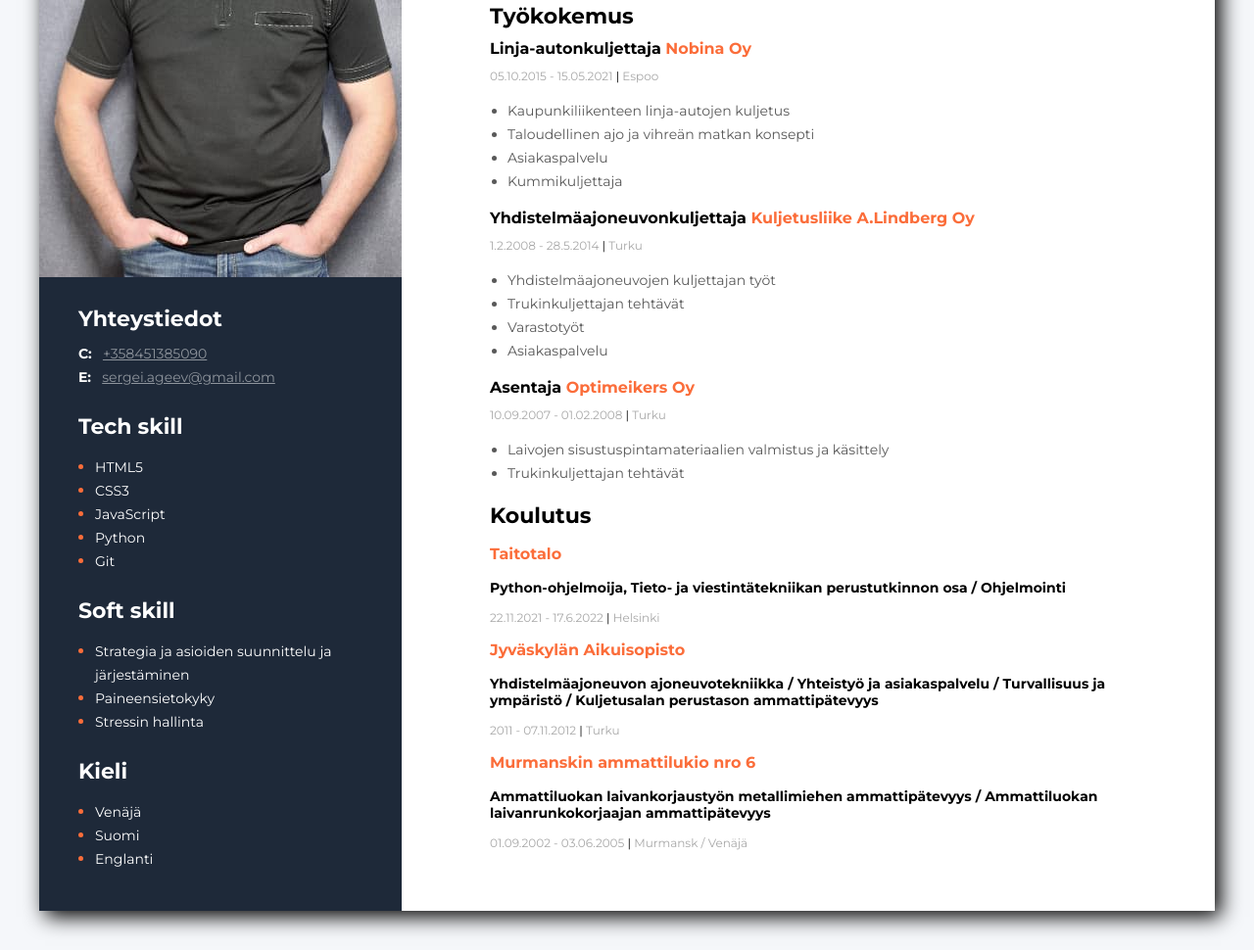
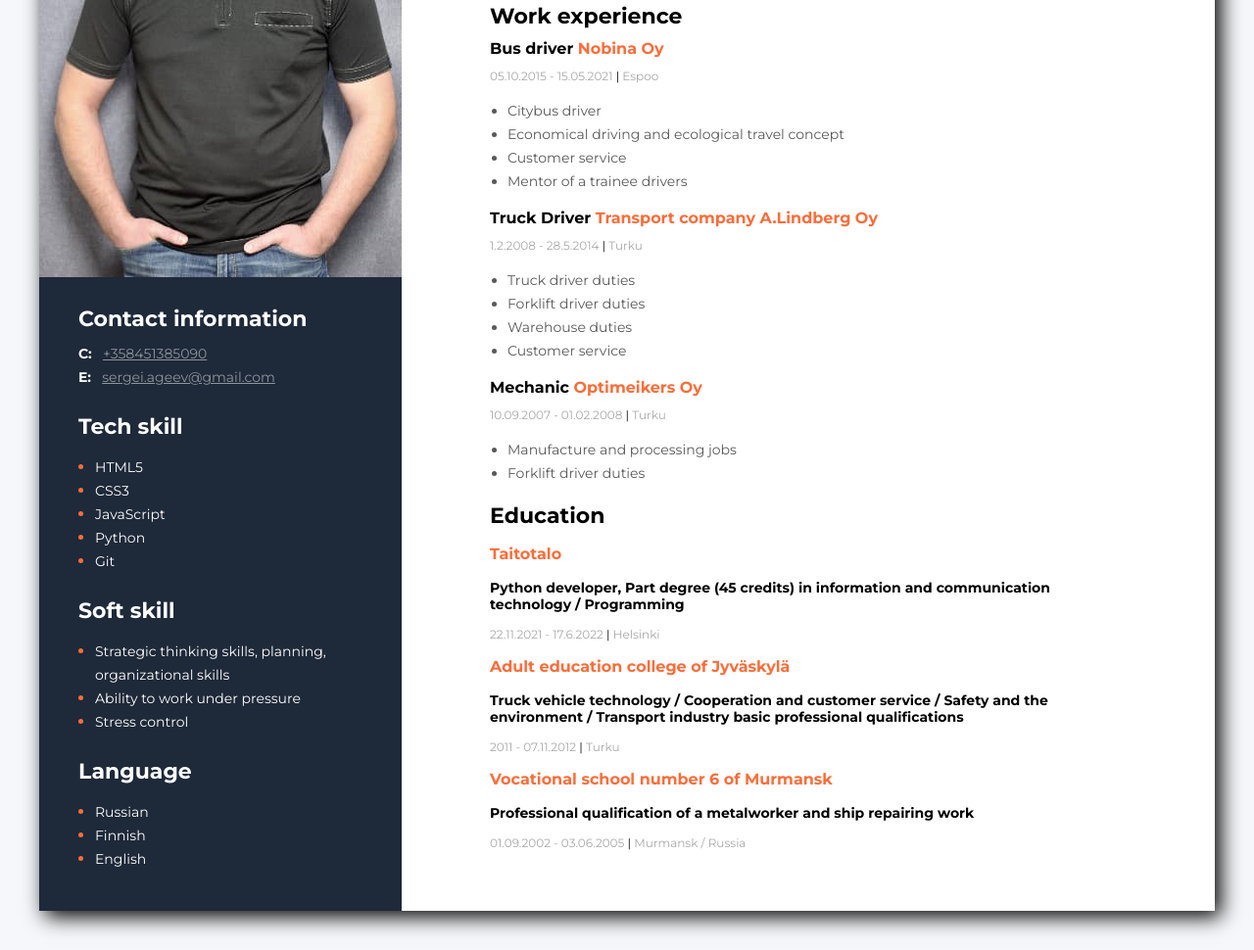
Before and after one commit to smfortman/cv, a plain HTML site: page index-eng.html in a window 1280 px wide. Shown: the part 392-1362 px from the top of the page at 98% size. Drawn offline with Linux system fonts and the light colour scheme.

Commit message:
translate fin to eng

```diff
--- a/index-eng.html
+++ b/index-eng.html
@@ -42,11 +42,11 @@
         </div>
         <!-- My work Experience section -->
         <div class="my_work_experience_section">
-          <h2 class="main_content_title">Työkokemus</h2>
+          <h2 class="main_content_title">Work experience</h2>
           <!-- The last company -->
           <div class="my_work_company_block">
             <h3 class="my_work_position">
-              Linja-autonkuljettaja
+              Bus driver
               <span class="my_work_company">Nobina Oy</span>
             </h3>
             <p class="my_work_time_period">
@@ -54,39 +54,37 @@
               <span class="my_work_city_divider">|</span> Espoo
             </p>
             <ul class="my_work_duties">
+              <li class="my_work_duty">Citybus driver</li>
               <li class="my_work_duty">
-                Kaupunkiliikenteen linja-autojen kuljetus
+                Economical driving and ecological travel concept
               </li>
-              <li class="my_work_duty">
-                Taloudellinen ajo ja vihreän matkan konsepti
-              </li>
-              <li class="my_work_duty">Asiakaspalvelu</li>
-              <li class="my_work_duty">Kummikuljettaja</li>
+              <li class="my_work_duty">Customer service</li>
+              <li class="my_work_duty">Mentor of a trainee drivers</li>
             </ul>
           </div>
           <!-- The second company -->
           <div>
             <h3 class="my_work_position">
-              Yhdistelmäajoneuvonkuljettaja
-              <span class="my_work_company">Kuljetusliike A.Lindberg Oy</span>
+              Truck Driver
+              <span class="my_work_company"
+                >Transport company A.Lindberg Oy</span
+              >
             </h3>
             <p class="my_work_time_period">
               1.2.2008 - 28.5.2014
               <span class="my_work_city_divider">|</span> Turku
             </p>
             <ul class="my_work_duties">
-              <li class="my_work_duty">
-                Yhdistelmäajoneuvojen kuljettajan työt
-              </li>
-              <li class="my_work_duty">Trukinkuljettajan tehtävät</li>
-              <li class="my_work_duty">Varastotyöt</li>
-              <li class="my_work_duty">Asiakaspalvelu</li>
+              <li class="my_work_duty">Truck driver duties</li>
+              <li class="my_work_duty">Forklift driver duties</li>
+              <li class="my_work_duty">Warehouse duties</li>
+              <li class="my_work_duty">Customer service</li>
             </ul>
           </div>
           <!-- The third company -->
           <div>
             <h3 class="my_work_position">
-              Asentaja
+              Mechanic
               <span class="my_work_company">Optimeikers Oy</span>
             </h3>
             <p class="my_work_time_period">
@@ -94,22 +92,20 @@
               <span class="my_work_city_divider">|</span> Turku
             </p>
             <ul class="my_work_duties">
-              <li class="my_work_duty">
-                Laivojen sisustuspintamateriaalien valmistus ja käsittely
-              </li>
-              <li class="my_work_duty">Trukinkuljettajan tehtävät</li>
+              <li class="my_work_duty">Manufacture and processing jobs</li>
+              <li class="my_work_duty">Forklift driver duties</li>
             </ul>
           </div>
         </div>
         <!-- My education section -->
         <div class="my_education_section">
-          <h2 class="main_content_title">Koulutus</h2>
+          <h2 class="main_content_title">Education</h2>
           <!-- Study section -->
           <div>
             <h3 class="my_study_place">Taitotalo</h3>
             <h3 class="my_study_speciality">
-              Python-ohjelmoija, Tieto- ja viestintätekniikan perustutkinnon osa
-              / Ohjelmointi
+              Python developer, Part degree (45 credits) in information and
+              communication technology / Programming
             </h3>
             <p class="my_study_period">
               22.11.2021 - 17.6.2022
@@ -117,11 +113,13 @@
             </p>
             <!-- Study section -->
             <div>
-              <h3 class="my_study_place">Jyväskylän Aikuisopisto</h3>
+              <h3 class="my_study_place">
+                Adult education college of Jyväskylä
+              </h3>
               <h3 class="my_study_speciality">
-                Yhdistelmäajoneuvon ajoneuvotekniikka / Yhteistyö ja
-                asiakaspalvelu / Turvallisuus ja ympäristö / Kuljetusalan
-                perustason ammattipätevyys
+                Truck vehicle technology / Cooperation and customer service /
+                Safety and the environment / Transport industry basic
+                professional qualifications
               </h3>
               <p class="my_study_period">
                 2011 - 07.11.2012
@@ -130,14 +128,16 @@
             </div>
             <!-- Study section -->
             <div>
-              <h3 class="my_study_place">Murmanskin ammattilukio nro 6</h3>
+              <h3 class="my_study_place">
+                Vocational school number 6 of Murmansk
+              </h3>
               <h3 class="my_study_speciality">
-                Ammattiluokan laivankorjaustyön metallimiehen ammattipätevyys /
-                Ammattiluokan laivanrunkokorjaajan ammattipätevyys
+                Professional qualification of a metalworker and ship repairing
+                work
               </h3>
               <p class="my_study_period">
                 01.09.2002 - 03.06.2005
-                <span class="my_study_city_divider">|</span> Murmansk / Venäjä
+                <span class="my_study_city_divider">|</span> Murmansk / Russia
               </p>
             </div>
           </div>
@@ -148,7 +148,7 @@
         <img src="img/cv.jpg" alt="photo" />
         <!-- Contact section -->
         <div class="contact_section">
-          <h2 class="sidebar_title_section">Yhteystiedot</h2>
+          <h2 class="sidebar_title_section">Contact information</h2>
           <div>
             <span class="contact_section_type">C:</span>
             <a class="contact_section_link" href="tel:+358451385090"
@@ -189,29 +189,32 @@
           <ul class="soft_skill_list">
             <li class="soft_skill_item">
               <span class="soft_skill_item_text"
-                >Strategia ja asioiden suunnittelu ja järjestäminen</span
+                >Strategic thinking skills, planning, organizational
+                skills</span
               >
             </li>
             <li class="soft_skill_item">
-              <span class="soft_skill_item_text">Paineensietokyky</span>
+              <span class="soft_skill_item_text"
+                >Ability to work under pressure</span
+              >
             </li>
             <li class="soft_skill_item">
-              <span class="soft_skill_item_text">Stressin hallinta</span>
+              <span class="soft_skill_item_text">Stress control</span>
             </li>
           </ul>
         </div>
         <!-- Language skill section -->
         <div class="language_skill_section">
-          <h2 class="sidebar_title_section">Kieli</h2>
+          <h2 class="sidebar_title_section">Language</h2>
           <ul class="language_skill_list">
             <li class="language_skill_item">
-              <span class="language_skill_item_text">Venäjä</span>
+              <span class="language_skill_item_text">Russian</span>
             </li>
             <li class="language_skill_item">
-              <span class="language_skill_item_text">Suomi</span>
+              <span class="language_skill_item_text">Finnish</span>
             </li>
             <li class="language_skill_item">
-              <span class="language_skill_item_text">Englanti</span>
+              <span class="language_skill_item_text">English</span>
             </li>
           </ul>
         </div>
```
